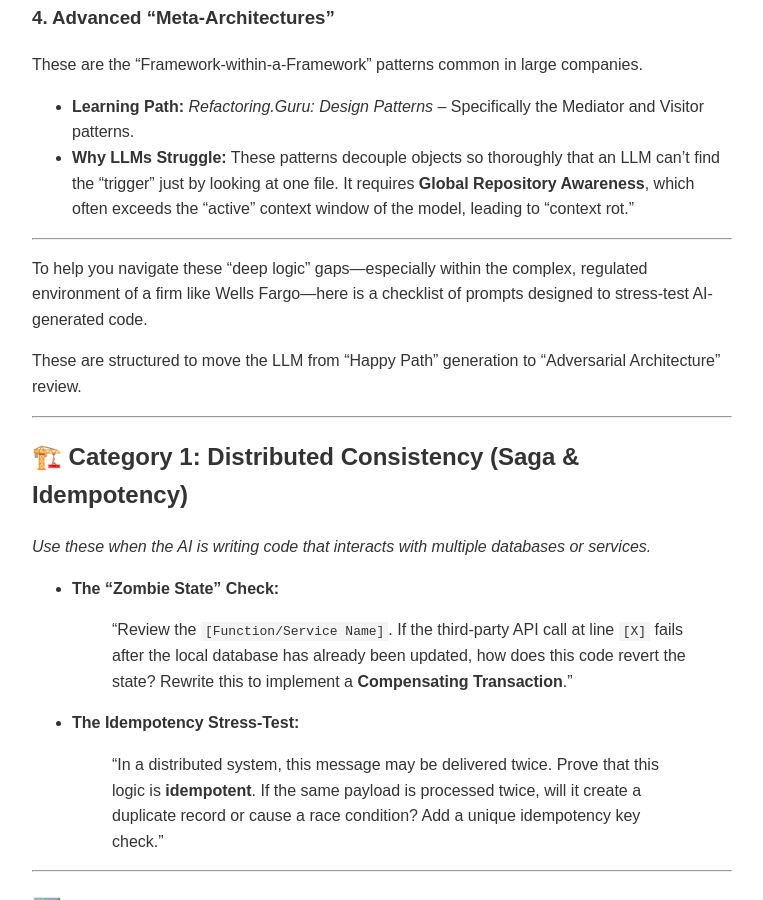
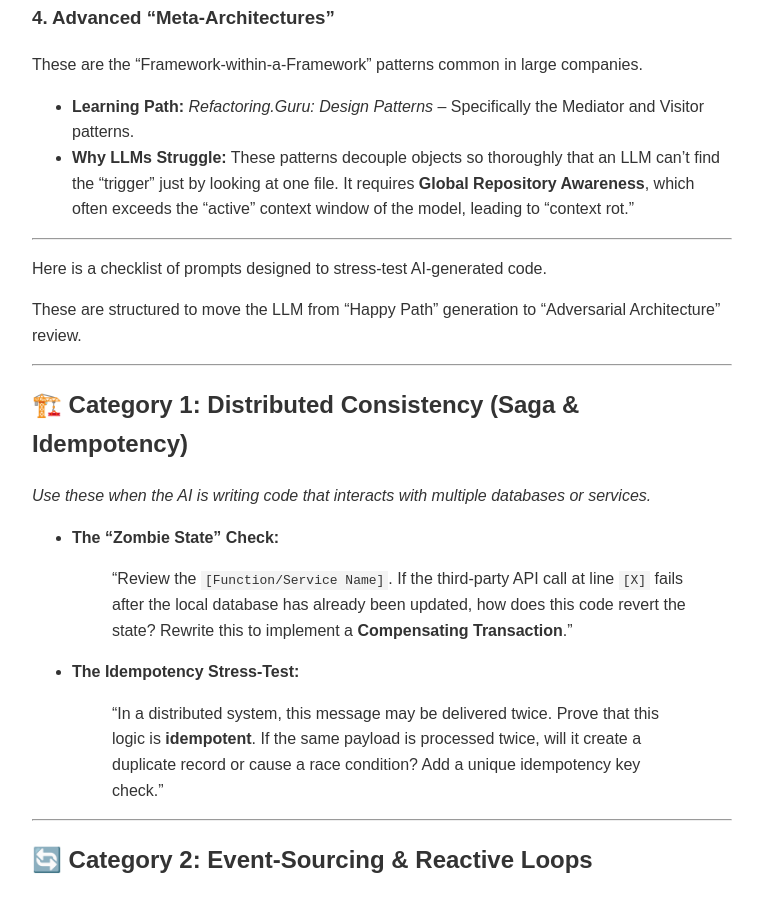
Before and after one commit to srimugunthan/AI-Gen-Stories, a Jekyll site: the page built from _posts/2025-03-01-Deeplogic-LLM-fails.md, in a window 1280 px wide and 900 px high, scrolled down 2377 px. Shown: the whole window, without its empty margins (258-1021 px from the left). Built offline with Jekyll 4.4.1, drawn with Linux system fonts in a browser that asks for light colours; some of the changed text lies outside the part shown.

Commit message:
update posts

```diff
--- a/_posts/2025-03-01-Deeplogic-LLM-fails.md
+++ b/_posts/2025-03-01-Deeplogic-LLM-fails.md
@@ -93,7 +93,7 @@ These are the "Framework-within-a-Framework" patterns common in large companies.
 
 ---
 
-To help you navigate these "deep logic" gaps—especially within the complex, regulated environment of a firm like Wells Fargo—here is a checklist of prompts designed to stress-test AI-generated code.
+Here is a checklist of prompts designed to stress-test AI-generated code.
 
 These are structured to move the LLM from "Happy Path" generation to "Adversarial Architecture" review.
 
@@ -146,7 +146,7 @@ These are structured to move the LLM from "Happy Path" generation to "Adversaria
 
 ## 🏢 Category 4: Meta-Architecture & "Context Rot"
 
-*Use these when working within Wells Fargo’s specific frameworks or custom DI containers.*
+*Use these when working within  specific frameworks or custom DI containers.*
 
 * **The "Architectural Law" Prompt:**
 > "In this repository, we do not use standard `[Library X]` patterns; we use a custom `[Framework/DI Container Name]`. Review this code and identify where it violates our **internal abstraction layers**. Refactor it to use our `[specific BaseClass/Interface]` instead of raw Python/Java idioms."
```
Also changed, not shown: _posts/2026-02-15-the-openclaw-case.md (+1 -1 lines).
